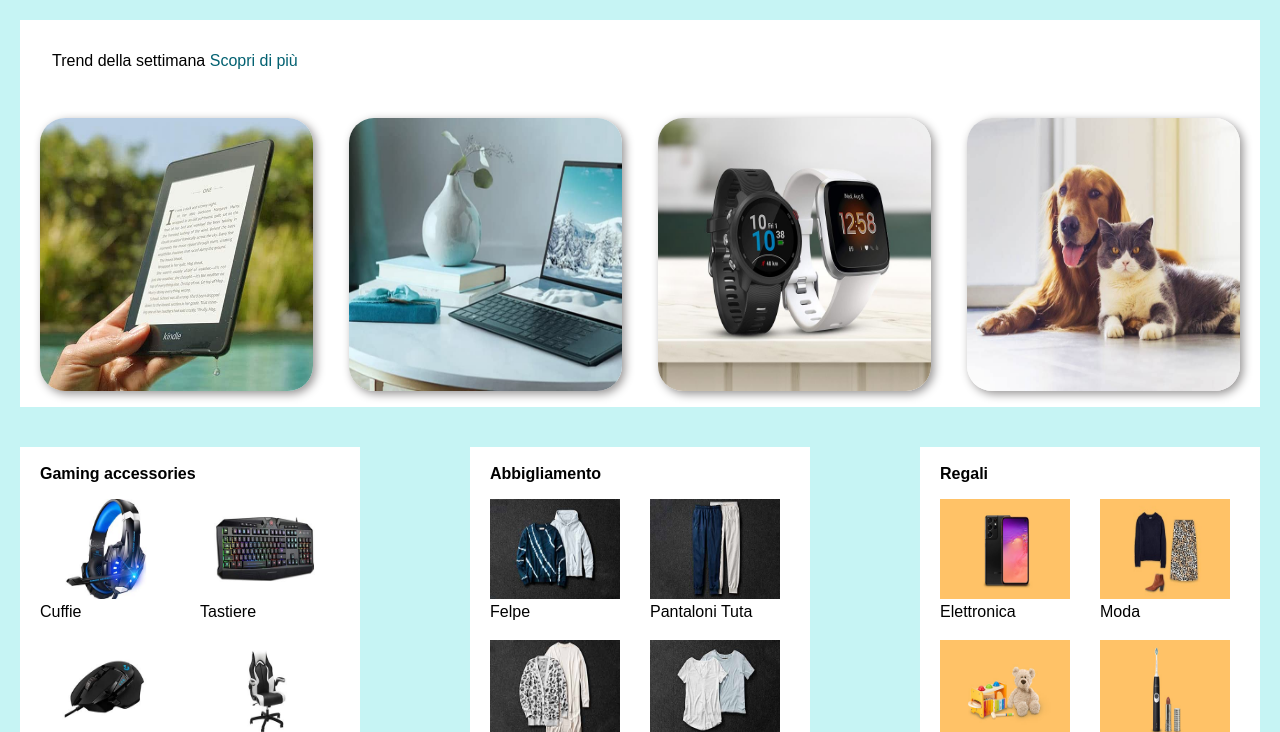
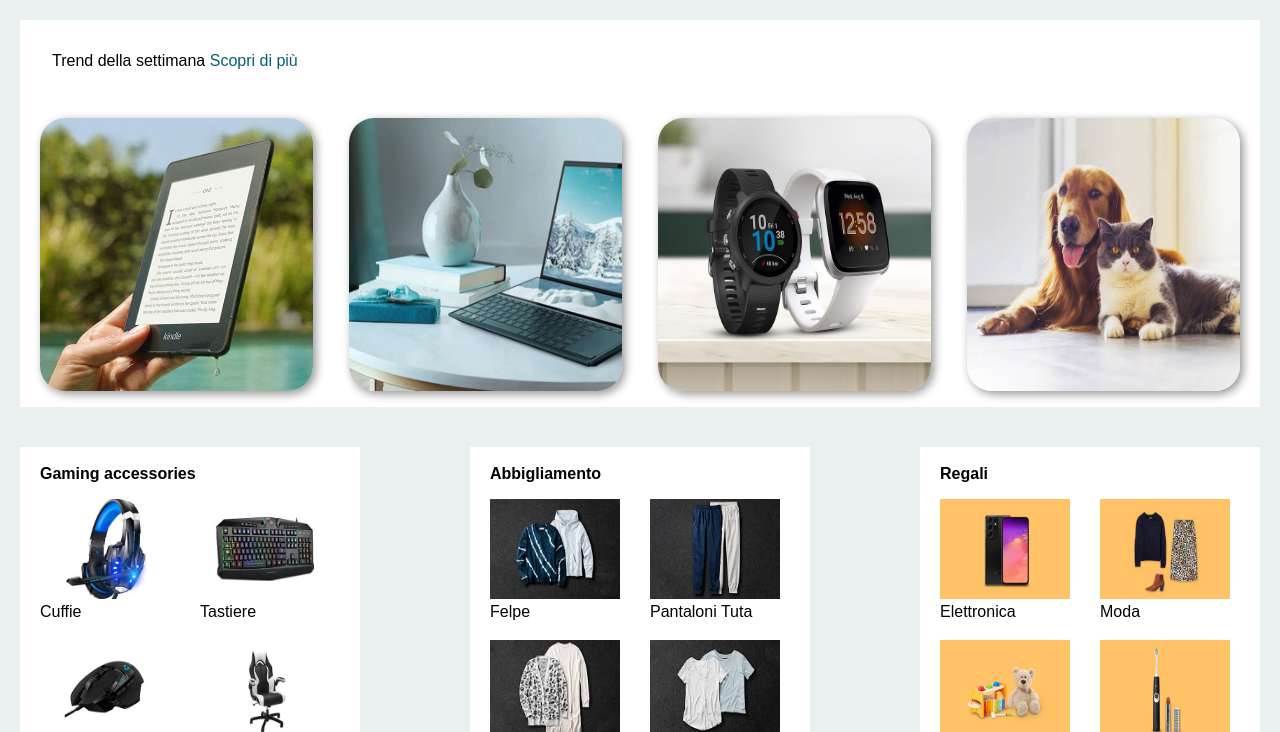
Before and after one commit to Angelb2b/esercizio-D4, a plain HTML site: page Esercizio D4a/index.html in a window 1280 px wide. Shown: the part 325-1057 px from the top of the page. Drawn offline with nearby package versions, Linux system fonts and the light colour scheme.

Commit message:
Update style.css

```diff
--- a/Esercizio D4a/style.css
+++ b/Esercizio D4a/style.css
@@ -7,7 +7,7 @@
     margin: 0;
     width: auto;
     font-family: Arial, Helvetica, sans-serif;
-    background-color:  rgb(198, 244, 244);
+    background-color:  rgb(234, 240, 240);
 }
 
 .imgheader {
```
